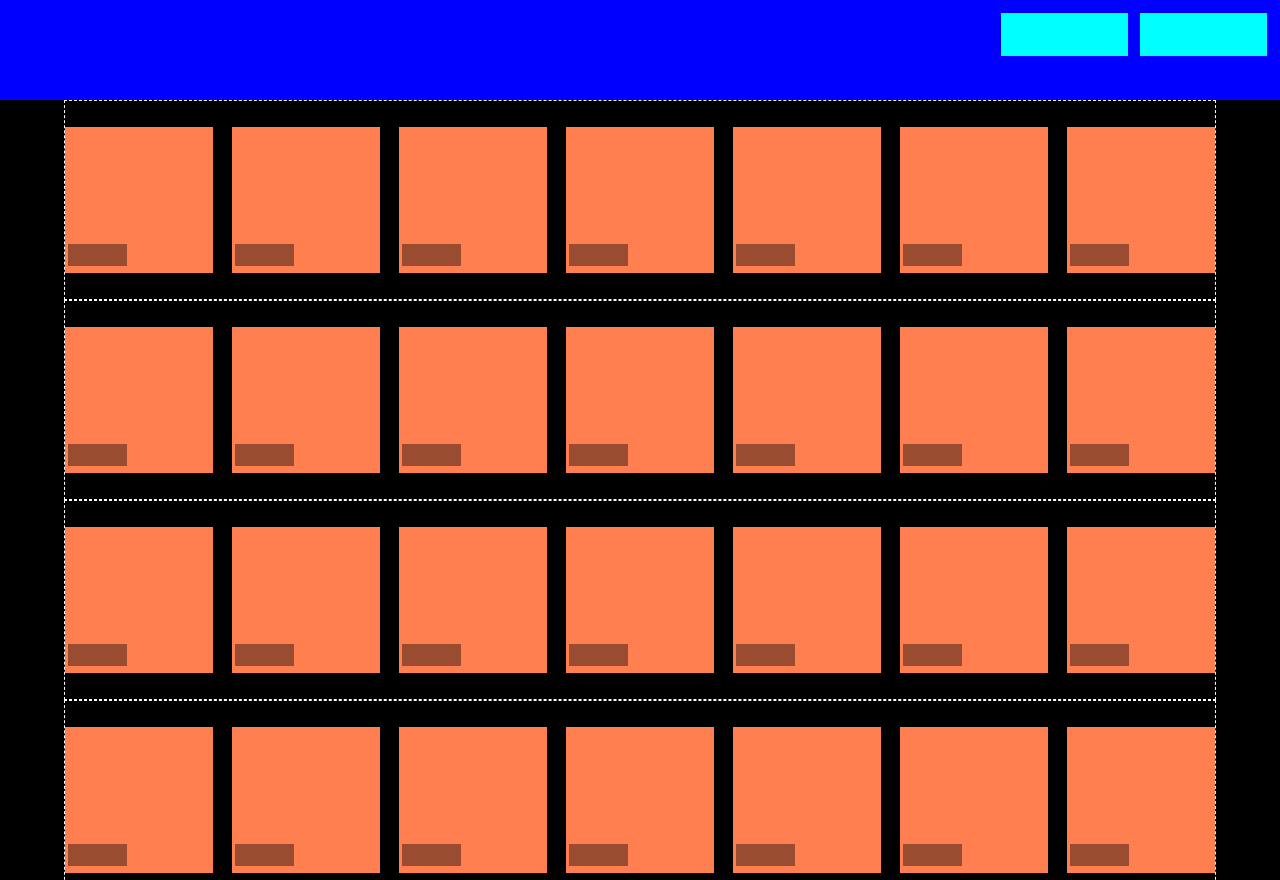
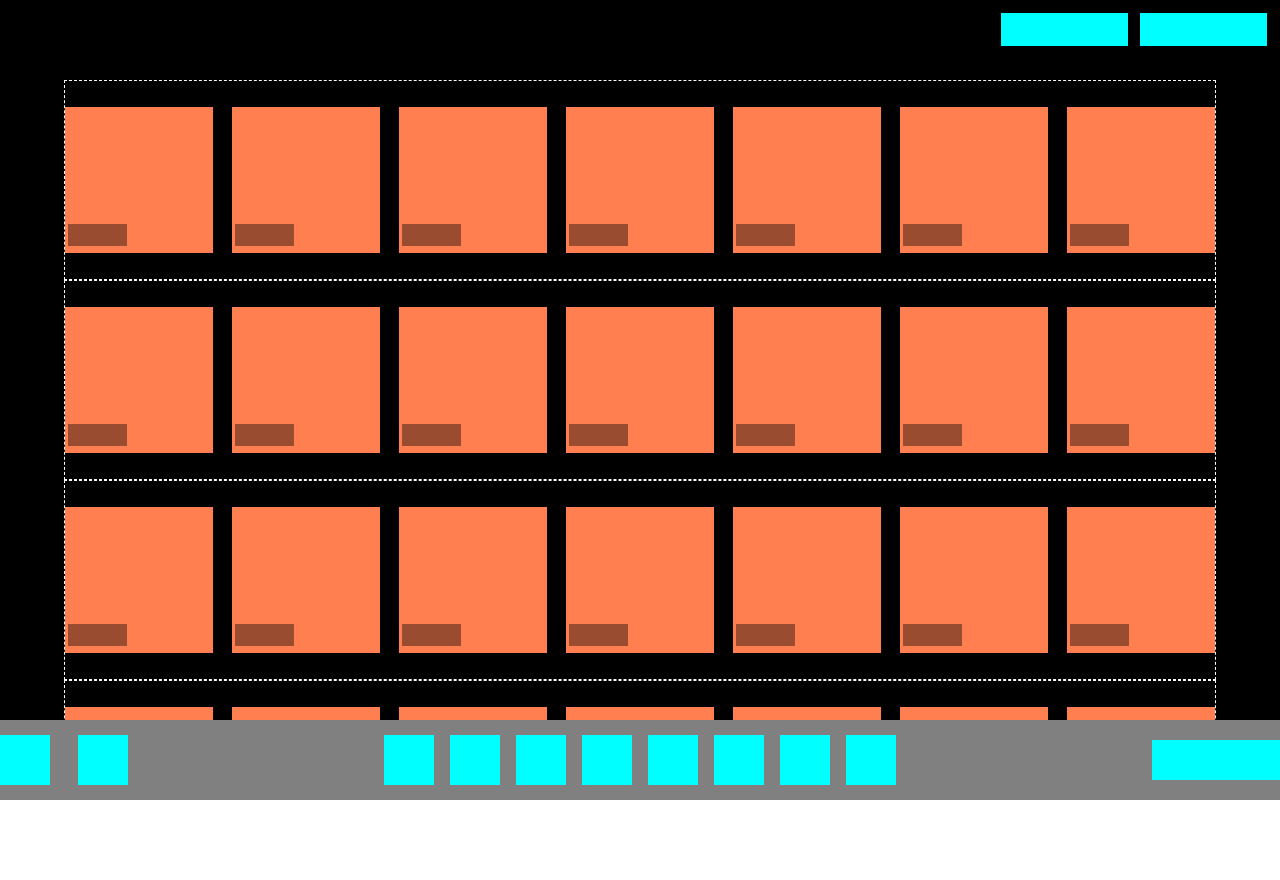
Before and after one commit to lufranski/html-css-zoom, a plain HTML site: page index.html in a window 1280 px wide. Shown: the top 880 px of the page. After the commit the page ends 800 px from the top, so only its background shows below. Drawn offline with Linux system fonts and the light colour scheme.

Commit message:
Added Overflow

```diff
--- a/CSS/style.css
+++ b/CSS/style.css
@@ -11,28 +11,42 @@ body {
 
 
 /* Regole principali */
+
+.wrapper {
+    width: 100%;
+    height: 100vh;
+}
+
         .container {
             width: 100%;
             height: 100px;
             display: flex;
             justify-content: flex-end;
             /* DEBUG */
-    background-color: blue;
+            background-color: black;
         }
 
         .top {
             padding-right: 1%;
             padding-top: 1%;
+            height: 10vh;
+            overflow: hidden;
         }
 
         .center {
             /* DEBUG */
             min-height: 500px;
             background-color: black;
+            height: 80vh;
+            overflow-y: auto;
         }
 
         .bottom {
-    background-color: gray;
+            background-color: grey;
+            justify-content: space-between;
+            align-items: center;
+            height: 10vh;
+            overflow: hidden;
         }
 
 
@@ -85,10 +99,7 @@ body {
         }
 
     /* Regole Bottom */
-.bottom {
-    justify-content: space-between;
-    align-items: center;
-}
+
 
     .menu {
         display: flex;
--- a/index.html
+++ b/index.html
@@ -9,6 +9,7 @@
 </head>
 <body>
 
+    <div class="wrapper">
             <!-- Barra superiore -->
         <section class="container top">
 
@@ -266,5 +267,8 @@
 
             </div>
         </section>
+    </div>
+
+
 </body>
 </html>
```
Lines whose indentation alone changed are shown as unchanged.
